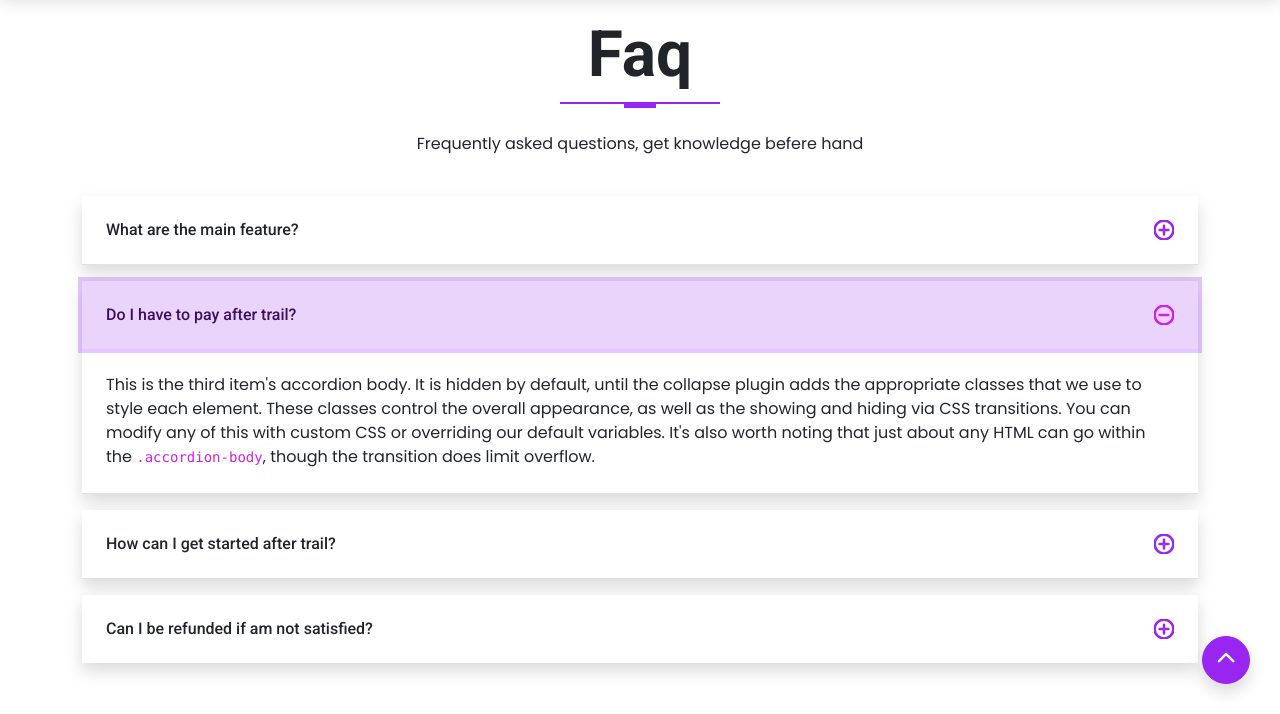
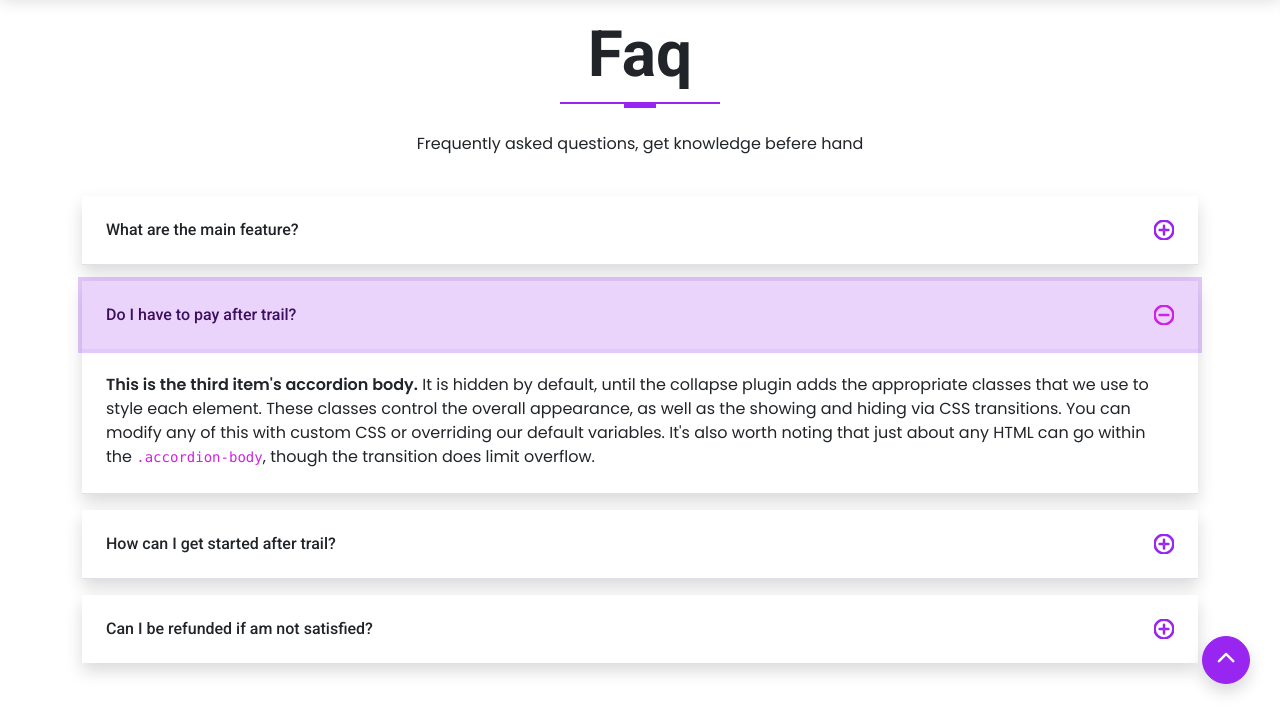
Before and after one commit to raselranaearshad/patrix, a website: page index.html in a window 1280 px wide. Both pictures are taken after a click on the button "Do I have to pay after trail?". Shown: the part 4298-5012 px from the top of the page. Drawn offline with Linux system fonts and the light colour scheme.

Commit message:
Modify HTML Elements

```diff
--- a/index.html
+++ b/index.html
@@ -429,7 +429,7 @@
               </h2>
               <div id="flush-collapseTwo" class="accordion-collapse collapse" data-bs-parent="#accordionFlushExample">
                 <div class="accordion-body">
-                  This is the third item's accordion body.</b> It is hidden by default, until the collapse plugin adds the appropriate
+                  <b>This is the third item's accordion body.</b> It is hidden by default, until the collapse plugin adds the appropriate
                   classes
                   that we use to style each element. These classes control the overall appearance, as well as the showing and hiding via
                   CSS transitions. You can modify any of this with custom CSS or overriding our default variables. It's also worth noting
@@ -447,7 +447,7 @@
               </h2>
               <div id="flush-collapseThree" class="accordion-collapse collapse" data-bs-parent="#accordionFlushExample">
                 <div class="accordion-body">
-                  This is the third item's accordion body.</b> It is hidden by default, until the collapse plugin adds the appropriate
+                  <b>This is the third item's accordion body.</b> It is hidden by default, until the collapse plugin adds the appropriate
                   classes
                   that we use to style each element. These classes control the overall appearance, as well as the showing and hiding via
                   CSS transitions. You can modify any of this with custom CSS or overriding our default variables. It's also worth noting
@@ -680,7 +680,7 @@
           <!-- Footer Email Info  -->
           <div class="col-md-4 col-lg-4 contact_box pt-1 d-md-block d-lg-flex">
             <div class="contact_box__icon">
-              <svg xmlns="http://www.w3.org/2000/svg" class="icon icon-tabler icon-tabler-mail-opened"viewBox="0 0 24 24" stroke-width="1" fill="none" stroke-linecap="round" stroke-linejoin="round">
+              <svg xmlns="http://www.w3.org/2000/svg" class="icon icon-tabler icon-tabler-mail-opened" viewBox="0 0 24 24" stroke-width="1" fill="none" stroke-linecap="round" stroke-linejoin="round">
                 <path stroke="none" d="M0 0h24v24H0z" fill="none" />
                 <path d="M3 9l9 6l9 -6l-9 -6l-9 6" />
                 <path d="M21 9v10a2 2 0 0 1 -2 2h-14a2 2 0 0 1 -2 -2v-10" />
```
Lines whose indentation alone changed are shown as unchanged.
